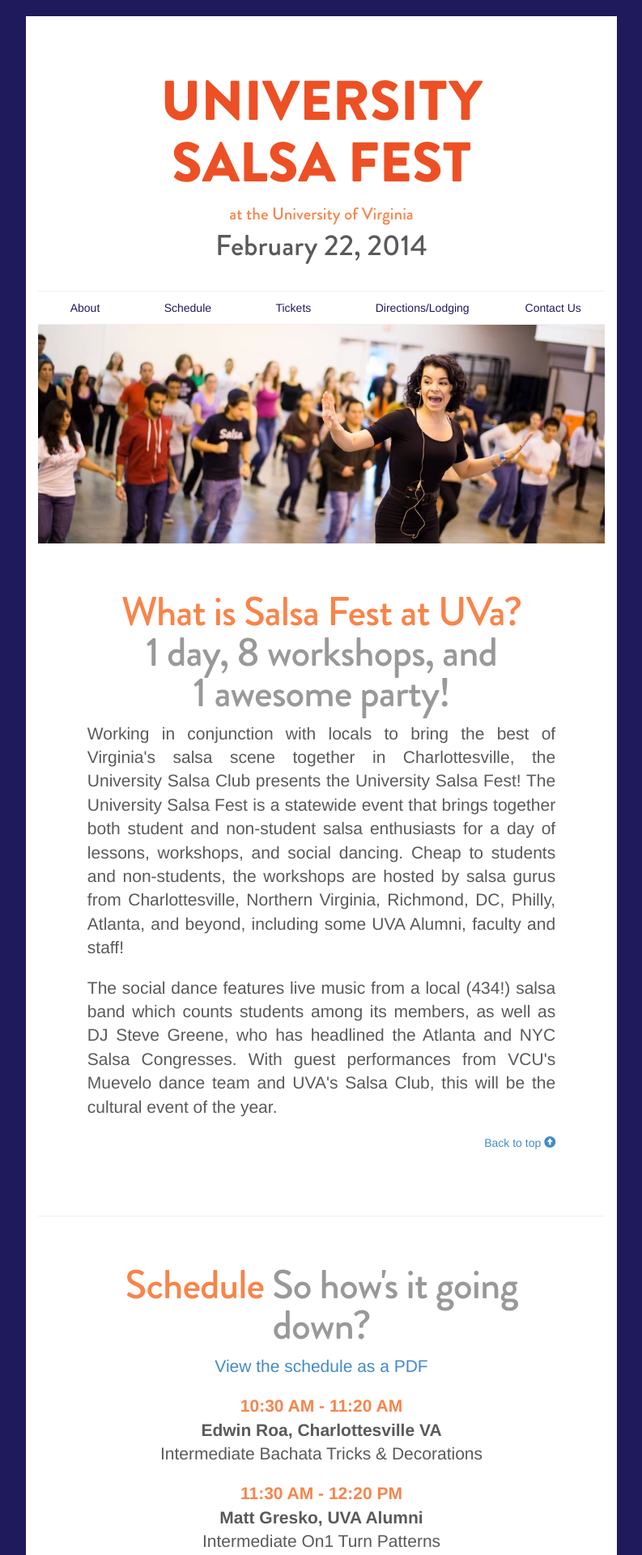
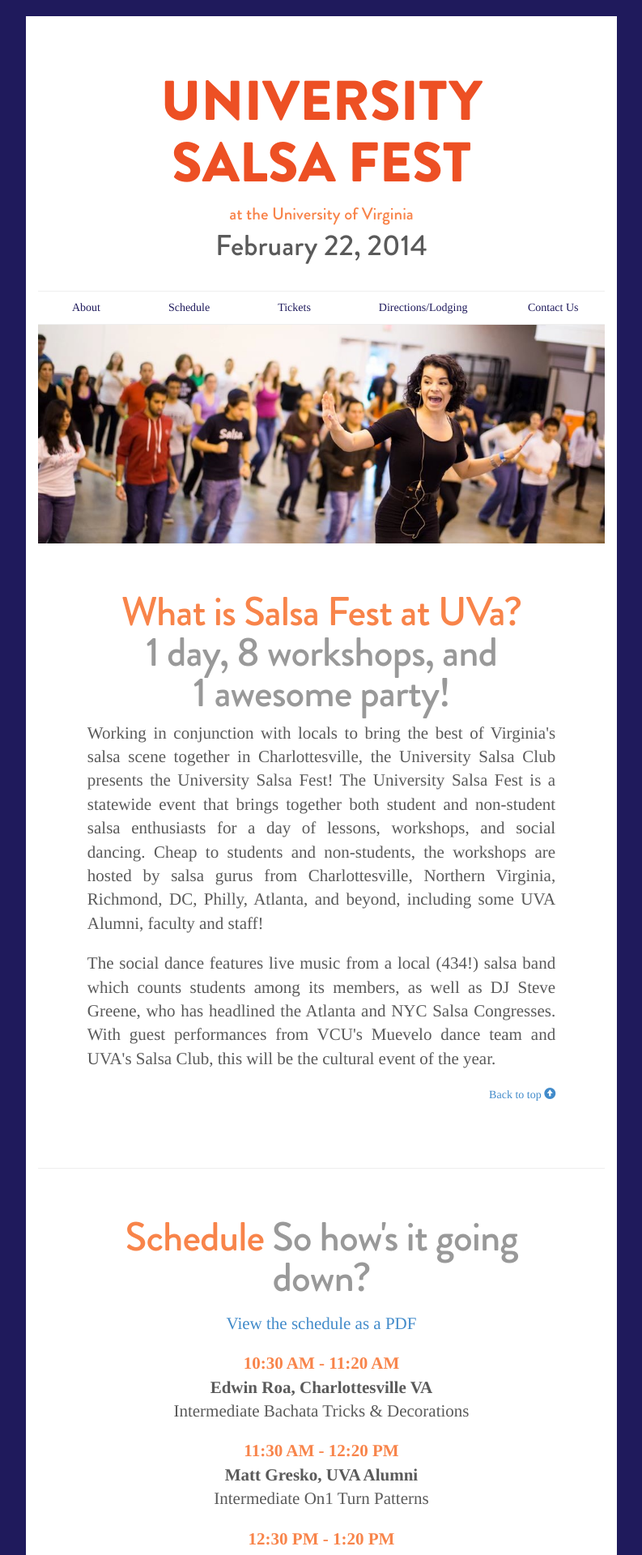
Before and after one commit to swoloszynski/universitysalsafest, a Jekyll site: the page bootstrap-3.0.3/examples/jumbotron-narrow/index.html, which Jekyll copies as it is, in a window 1280 px wide. Shown: the top 1920 px of the page at 81% size, without its empty margins (243-1036 px from the left). Built offline with Jekyll 4.4.1, drawn with Linux system fonts in a browser that asks for light colours; Markdown is read by kramdown in place of the engine named in the settings.

Commit message:
Added Tinos font for content

```diff
--- a/bootstrap-3.0.3/examples/jumbotron-narrow/index.html
+++ b/bootstrap-3.0.3/examples/jumbotron-narrow/index.html
@@ -1,7 +1,7 @@
 <!DOCTYPE html>
 <html lang="en">
   <head>
-    <meta charset="utf-8">
+    <link href='http://fonts.googleapis.com/css?family=Tinos:400,700' rel='stylesheet' type='text/css'>    <meta charset="utf-8">
     <meta http-equiv="X-UA-Compatible" content="IE=edge">
     <meta name="viewport" content="width=device-width, initial-scale=1.0">
     <meta name="description" content="">
@@ -69,7 +69,7 @@
         <div class="col-md-10 col-md-offset-1">
           <h2 class="featurette-heading light-orange">Schedule <span class="text-muted">So how's it going down?</span></h2>
 
-          <p class="lead center-aligned"><a href="schedule.pdf" target="blank">View the schedule as a PDF</a></p>
+          <p class="lead center-aligned cushion"><a href="schedule.pdf" target="blank">View the schedule as a PDF</a></p>
 
           <p class="lead schedule-time light-orange schedule-bold">10:30 AM - 11:20 AM</p>
           <p class="lead schedule-middle schedule-bold">Edwin Roa, Charlottesville VA</p>
--- a/bootstrap-3.0.3/examples/jumbotron-narrow/jumbotron-narrow.css
+++ b/bootstrap-3.0.3/examples/jumbotron-narrow/jumbotron-narrow.css
@@ -374,3 +374,10 @@
 .big-cushion {
   margin-top: 2.5em;
 }
+p {
+  font-family: 'Tinos', serif;
+}
+
+li {
+  font-family: 'Tinos', serif;
+}
```
